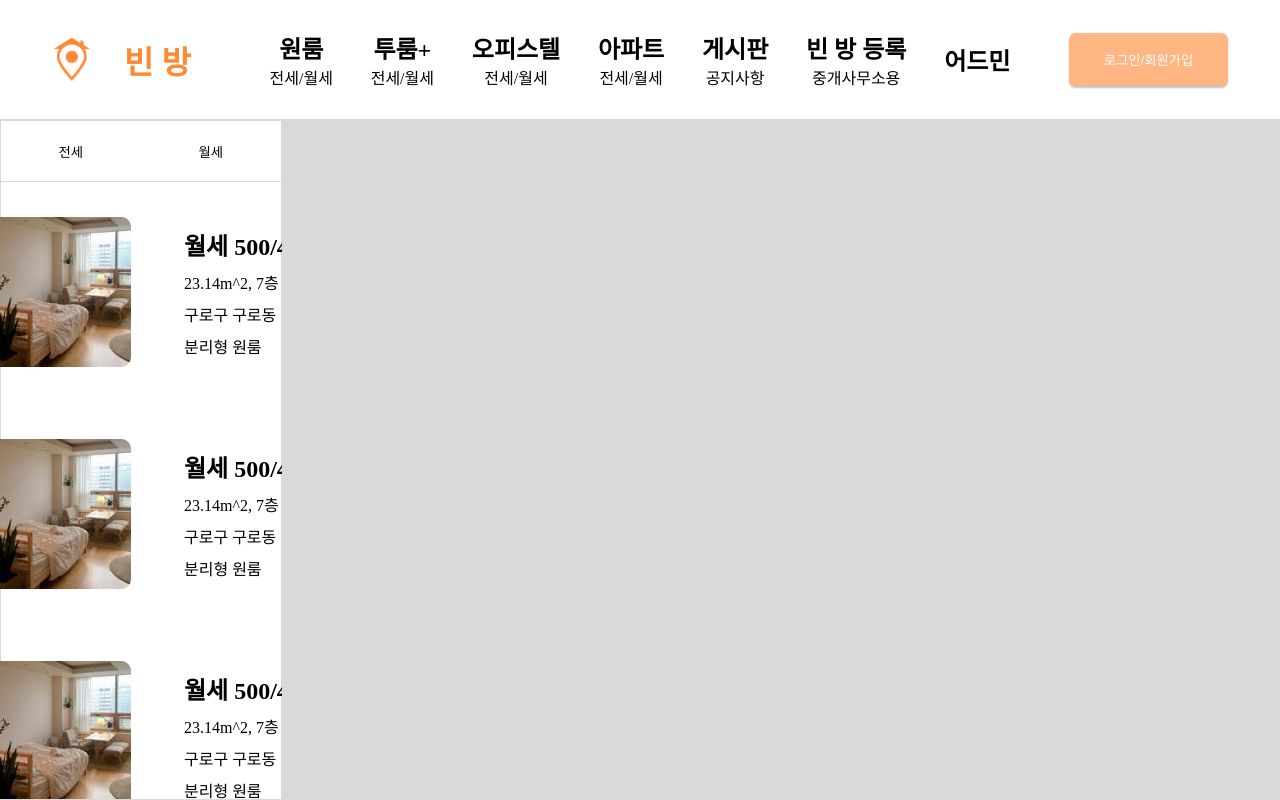
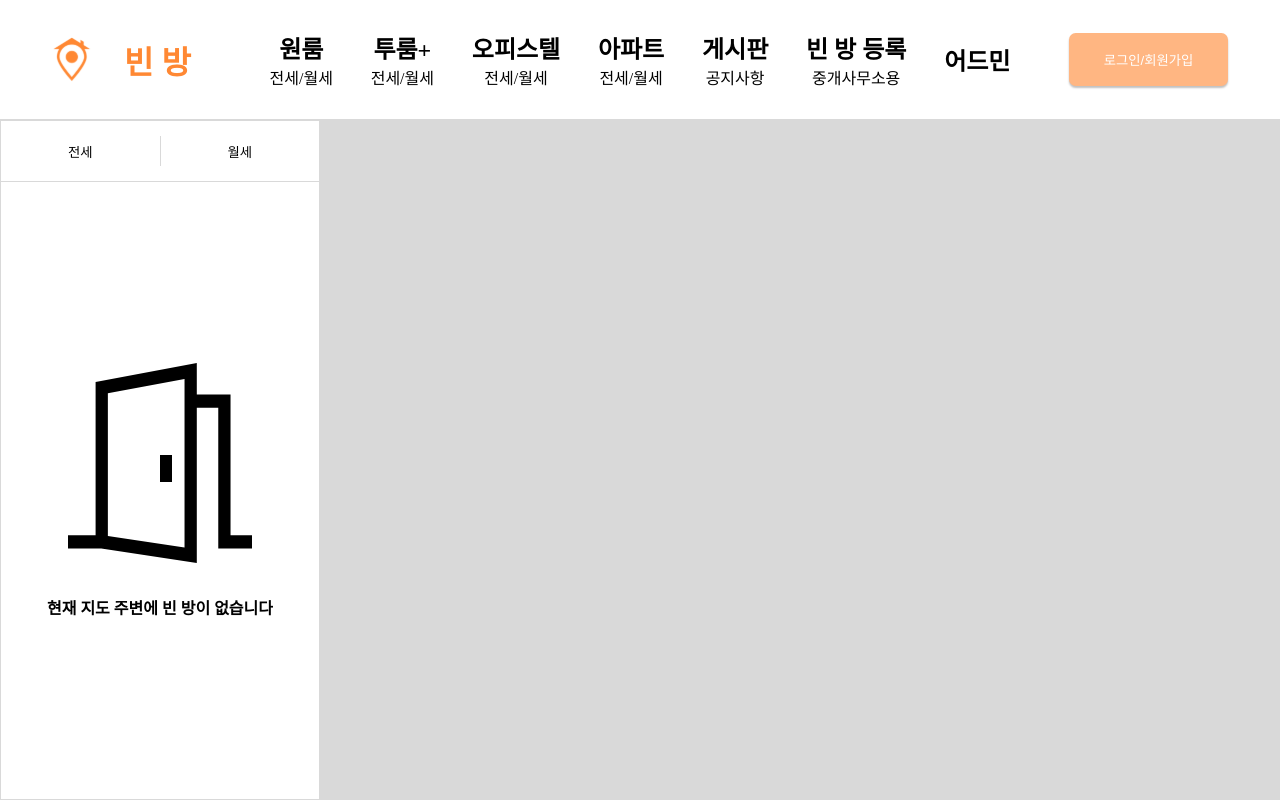
Before and after one commit to YeoboyaEmptyRoom/ER-FrontEnd, a Next.js app: page /map in a window 1280 px wide. Built offline with nearby package versions, Linux system fonts and the light colour scheme.

Commit message:
💄 Add : 지도에 빈 방이 없을 때 띄우는 ui 추가

```diff
--- a/src/components/Common/molecules/RoomList/style.ts
+++ b/src/components/Common/molecules/RoomList/style.ts
@@ -3,9 +3,9 @@ import styled from '@emotion/styled';
 export const Layer = styled.div`
   display: grid;
   grid-template-columns: repeat(
-    '${({ column }: { column: number }) => {
+    ${({ column }: { column: number }) => {
       return column;
-    }}',
+    }},
     1fr
   );
   grid-row-gap: 4.5em;
--- a/src/components/MapPage/molecules/DepositBtnBox/style.ts
+++ b/src/components/MapPage/molecules/DepositBtnBox/style.ts
@@ -8,7 +8,7 @@ export const Layer = styled.div`
   border-bottom: 1px solid ${Palette.NATURAL_N20};
 
   > span {
-    width: 1px;
+    width: 2px;
     height: 30px;
     background: ${Palette.NATURAL_N20};
   }
--- a/src/components/MapPage/organisms/MapBox/style.ts
+++ b/src/components/MapPage/organisms/MapBox/style.ts
@@ -2,7 +2,7 @@ import { Palette } from '@/style/global';
 import styled from '@emotion/styled';
 
 export const Layer = styled.div`
-  width: 78%;
+  width: 75%;
   height: 100%;
   background: ${Palette.NATURAL_N20};
 `;
--- a/src/components/MapPage/organisms/RoomContent/index.tsx
+++ b/src/components/MapPage/organisms/RoomContent/index.tsx
@@ -1,13 +1,23 @@
 import RoomList from '@/components/Common/molecules/RoomList';
 import DepositBtnBox from '../../molecules/DepositBtnBox';
 import { Layer, RoomListBox } from './style';
+import { useState } from 'react';
+import OpenDoor from '../../../../../public/static/svg/OpenDoor.svg';
 
 const RoomContent = () => {
+  const [roomInfo, setRoomInfo] = useState([]);
   return (
     <Layer>
       <DepositBtnBox />
-      <RoomListBox>
-        <RoomList columns={1} />
+      <RoomListBox roomInfo={roomInfo.length !== 0}>
+        {roomInfo.length !== 0 ? (
+          <RoomList columns={1} />
+        ) : (
+          <>
+            <OpenDoor />
+            <h4>현재 지도 주변에 빈 방이 없습니다</h4>
+          </>
+        )}
       </RoomListBox>
     </Layer>
   );
--- a/src/components/MapPage/organisms/RoomContent/style.ts
+++ b/src/components/MapPage/organisms/RoomContent/style.ts
@@ -2,7 +2,7 @@ import { Palette } from '@/style/global';
 import styled from '@emotion/styled';
 
 export const Layer = styled.div`
-  width: 22%;
+  width: 25%;
   height: 100%;
   display: flex;
   flex-direction: column;
@@ -11,8 +11,16 @@ export const Layer = styled.div`
 `;
 
 export const RoomListBox = styled.div`
-  padding-top: 35px;
+  margin-top: ${({ roomInfo }: { roomInfo: boolean }) =>
+    roomInfo ? '35px' : 0};
   overflow-y: auto;
+  display: flex;
+  justify-content: ${({ roomInfo }: { roomInfo: boolean }) =>
+    roomInfo ? 'baseline' : 'center'};
+  align-items: center;
+  gap: 2em;
+  height: 100%;
+  flex-direction: column;
 
   ::-webkit-scrollbar {
     width: 0;
```
Also changed, not shown: public/static/svg/OpenDoor.svg (added).
